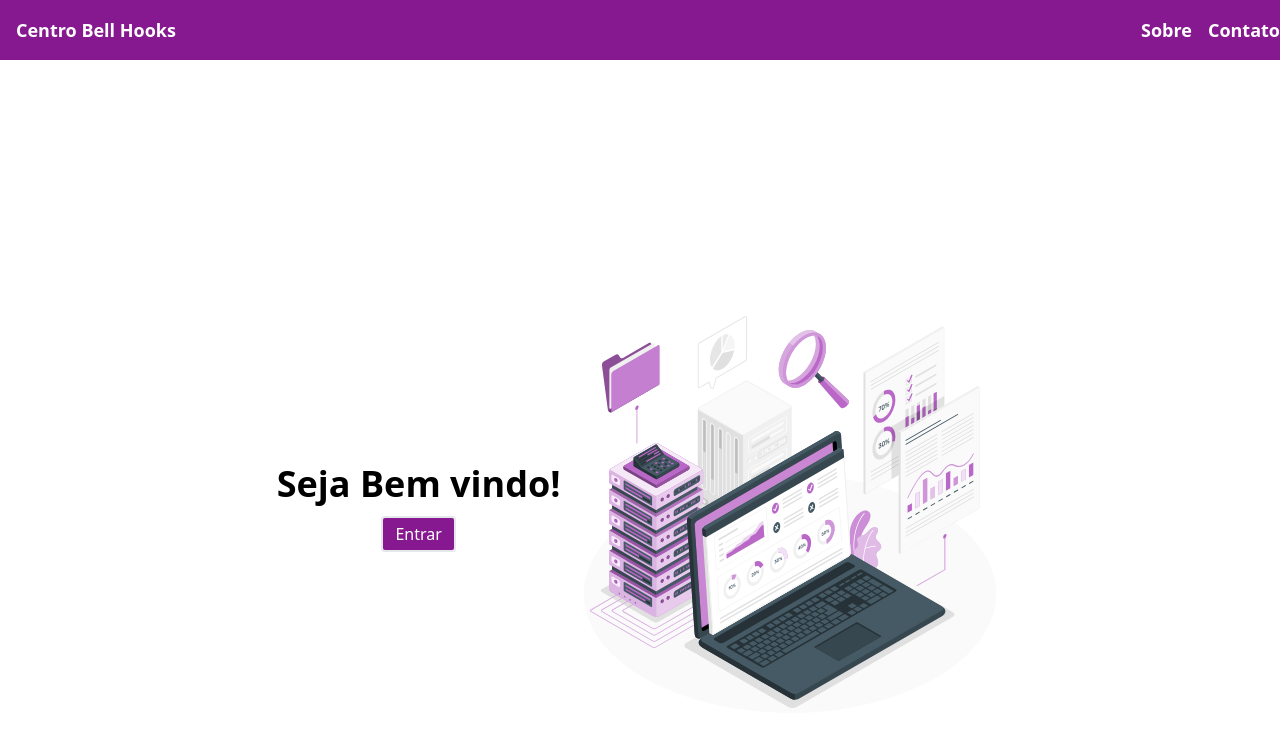
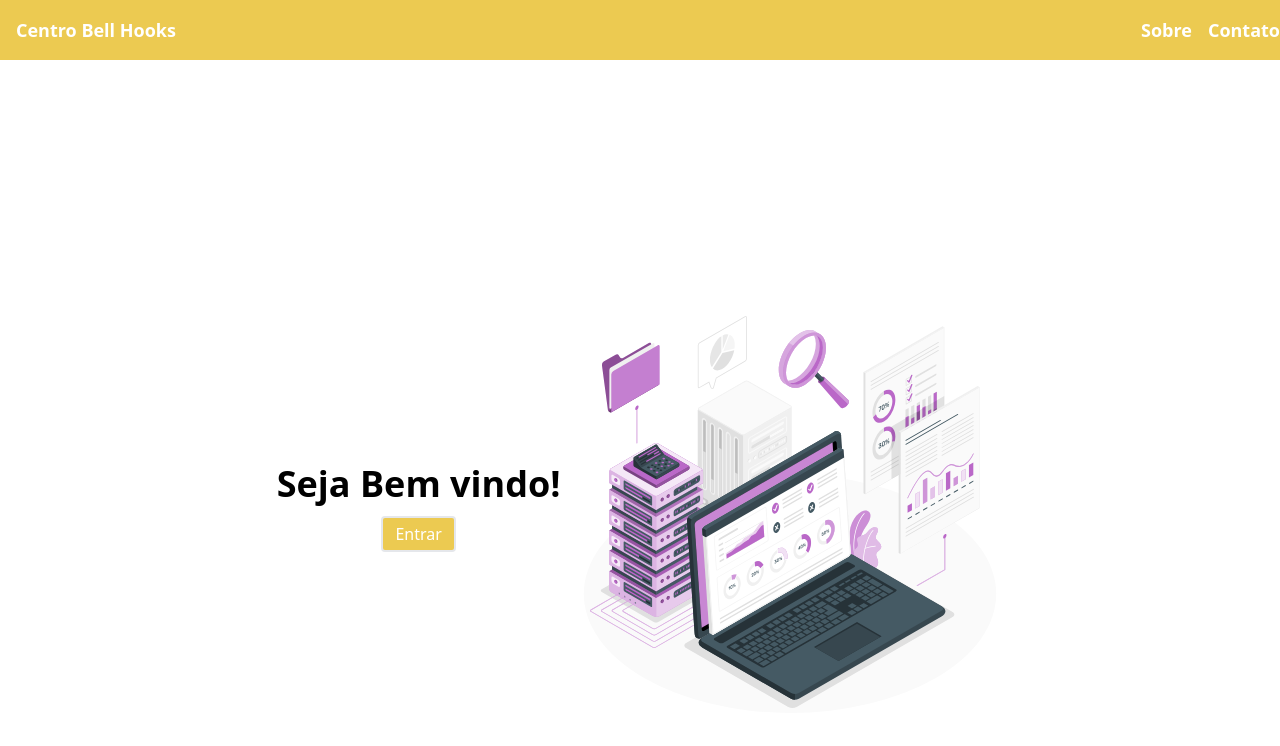
Before and after one commit to Centro-Bell-Hooks/frontend, a React (Vite) app: page / in a window 1280 px wide. Shown: the top 746 px of the page. Built offline with nearby package versions, Linux system fonts and the light colour scheme.

Commit message:
feat: adiciona cores no tailwind

```diff
--- a/tailwind.config.js
+++ b/tailwind.config.js
@@ -1,14 +1,15 @@
 /** @type {import('tailwindcss').Config} */
-// (TESTE) criando cores customizadas para a nossa aplicação
-// palhetas de cores preto com roxo?
+
 export default {
     content: ['./index.html', './src/**/*.{js,ts,jsx,tsx}'],
     theme: {
         extend: {
-            // para chamar ex: bg-primaria ou text-primaria, etc
+            // para chamar a propriedades do tailwind ex: bg-primaria ou text-primaria, etc
             colors: {
-                primaria: '#86198f',
+                primaria: '#ecca51',
                 secundaria: '',
+                fonte: '#231B1B',
+                link: '#737373',
                 fundo: '#f8fafc',
                 cor_texto: '',
             },
```
